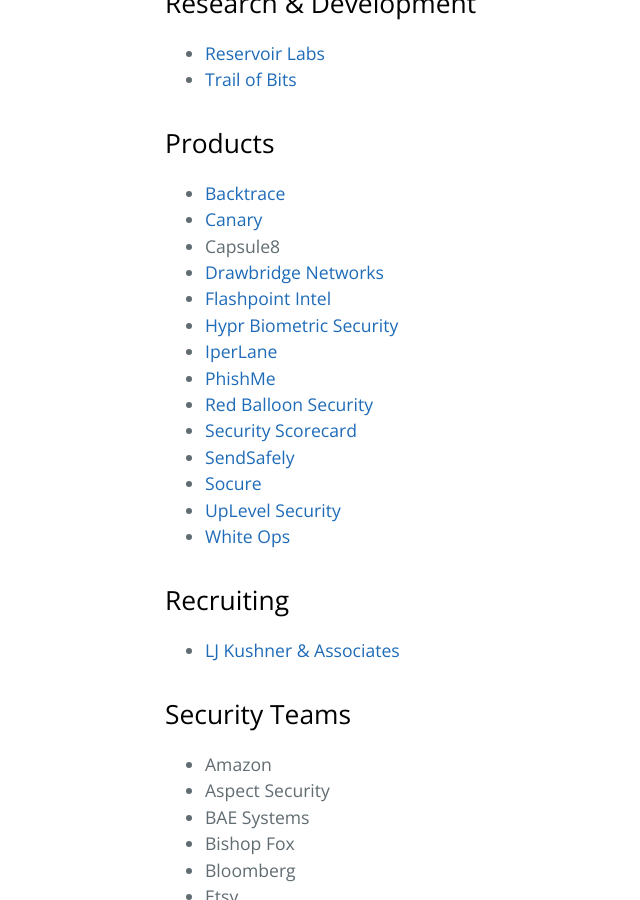
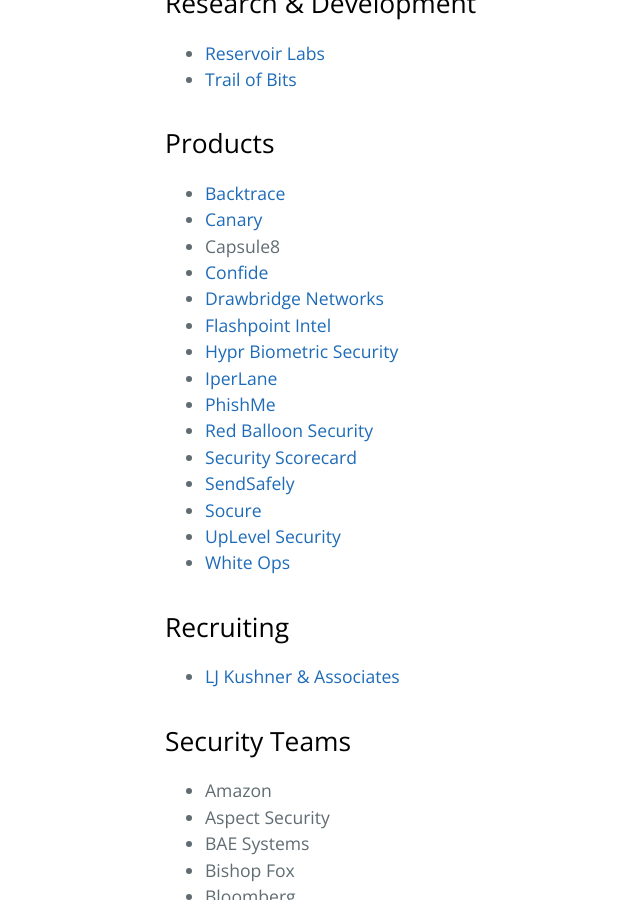
Before and after one commit to trailofbits/nyc-infosec, a Jekyll site: the page built from companies.md, in a window 1280 px wide and 900 px high, scrolled down 755 px. Shown: the whole window, without its empty margins (59-699 px from the left). Built offline with Jekyll 4.4.1, drawn with Linux system fonts in a browser that asks for light colours; our own code applies the rules of GitHub Pages for plain Markdown files.

Commit message:
Added Confide

```diff
--- a/companies.md
+++ b/companies.md
@@ -29,6 +29,7 @@
 * [Backtrace](https://backtrace.io)
 * [Canary](https://canary.is/)
 * Capsule8
+* [Confide](https://getconfide.com/)
 * [Drawbridge Networks](http://www.drawbridge.io/)
 * [Flashpoint Intel](https://www.flashpoint-intel.com/)
 * [Hypr Biometric Security](https://www.hypr.com/)
```
